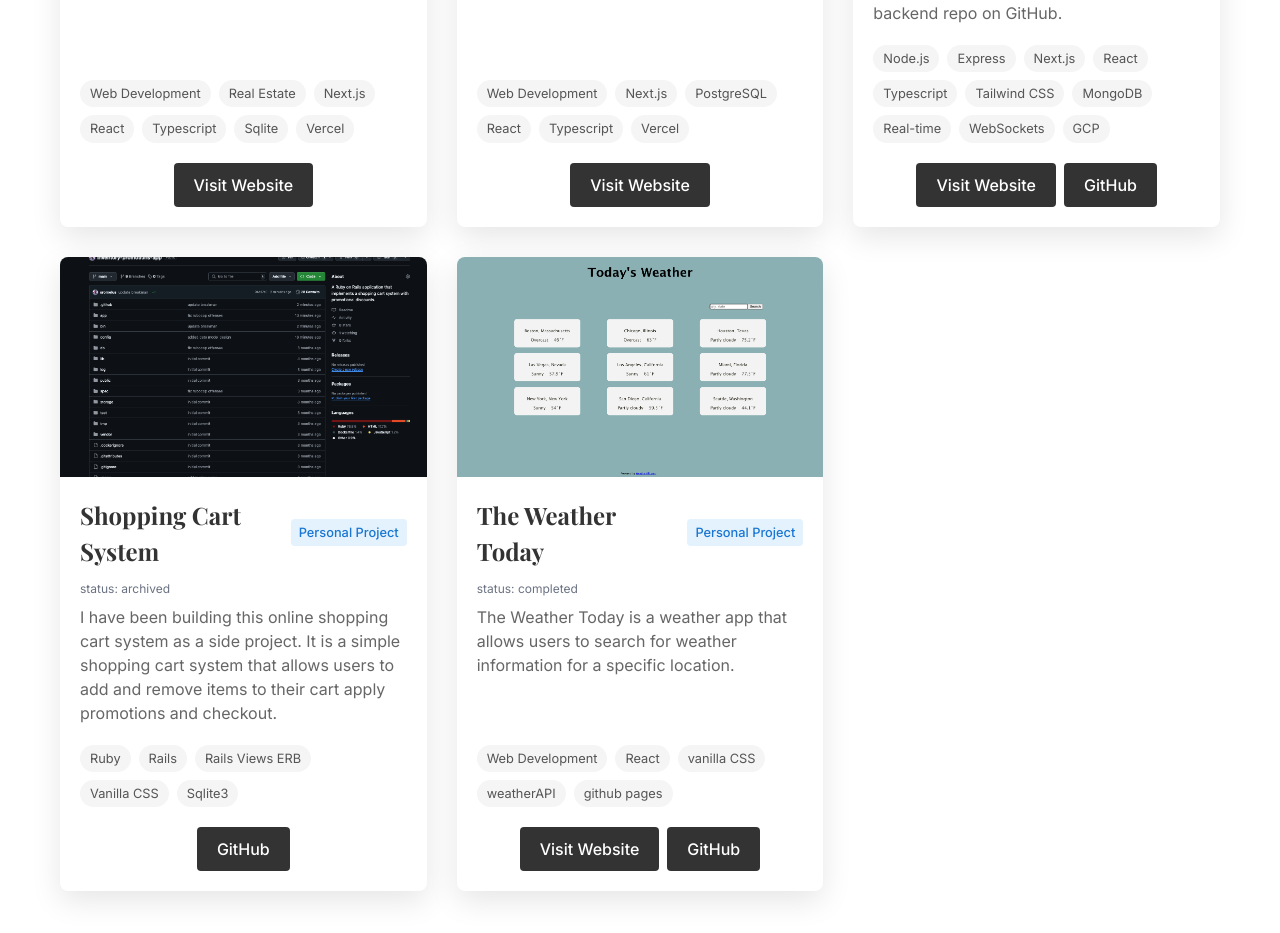
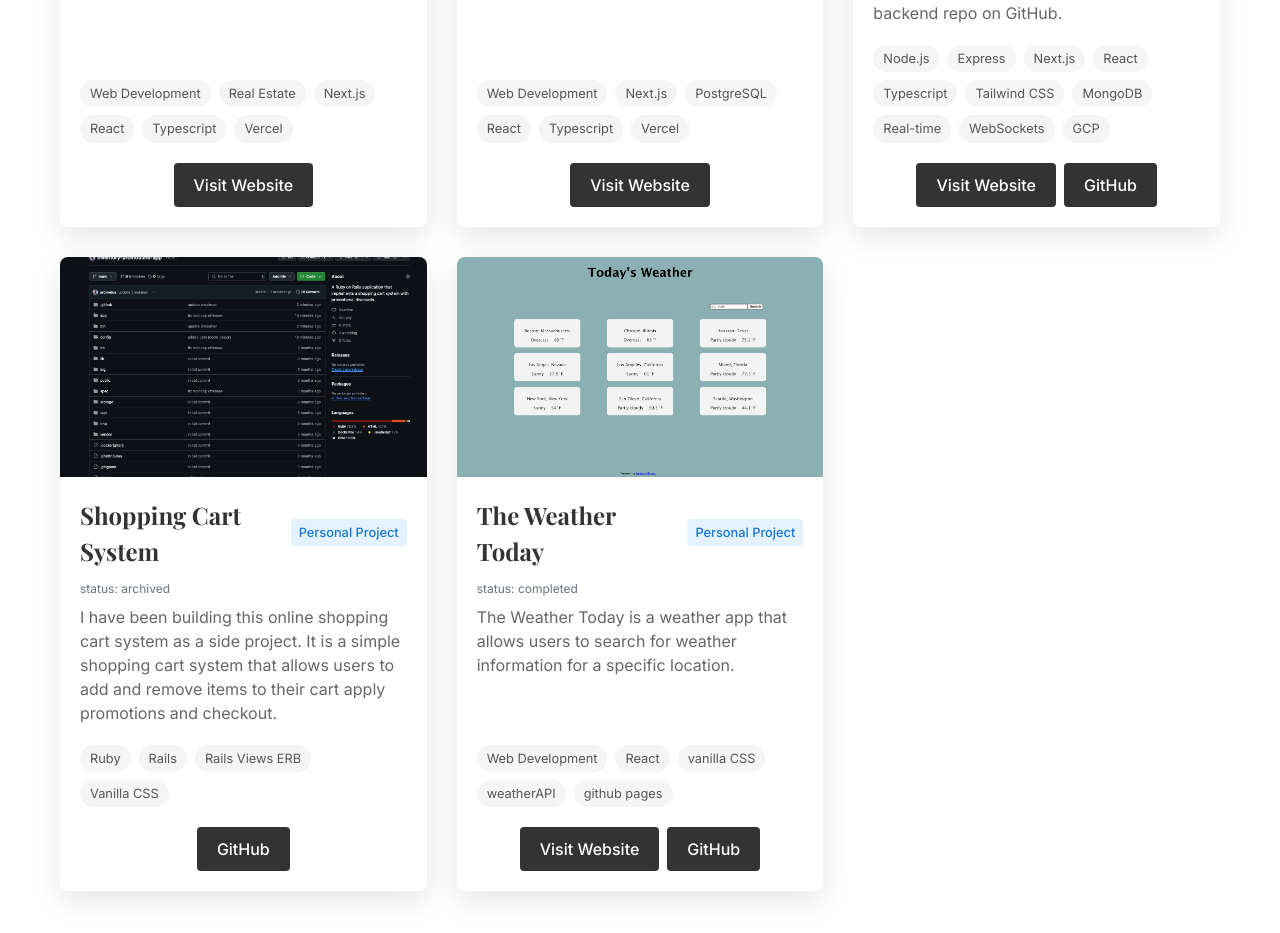
Before and after one commit to sromelus/my_dev_porfolio, a Next.js app: page / in a window 1280 px wide. Shown: the part 1605-2538 px from the top of the page. Built offline with nearby package versions, Linux system fonts and the light colour scheme.

Commit message:
remove sqlite from descriptions

```diff
--- a/app/components/Projects.tsx
+++ b/app/components/Projects.tsx
@@ -28,7 +28,7 @@ export const projectsData: Project[] = [
     imageUrl: pdgUsScreenshot,
     websiteUrl: 'https://pdgus.com',
     githubUrl: null,
-    tags: ['Web Development', 'Real Estate', 'Next.js', 'React', 'Typescript', 'Sqlite', 'Vercel'],
+    tags: ['Web Development', 'Real Estate', 'Next.js', 'React', 'Typescript', 'Vercel'],
     type: 'client',
     status: 'in-development'
   },
@@ -64,7 +64,7 @@ export const projectsData: Project[] = [
     imageUrl: shoppingCartRepoScreenshot,
     websiteUrl: null,
     githubUrl: 'https://github.com/sromelus/shopping-cart-with-promotions-app',
-    tags: ['Ruby', 'Rails', 'Rails Views ERB', 'Vanilla CSS', 'Sqlite3'],
+    tags: ['Ruby', 'Rails', 'Rails Views ERB', 'Vanilla CSS'],
     type: 'personal',
     status: 'archived'
   },
```
